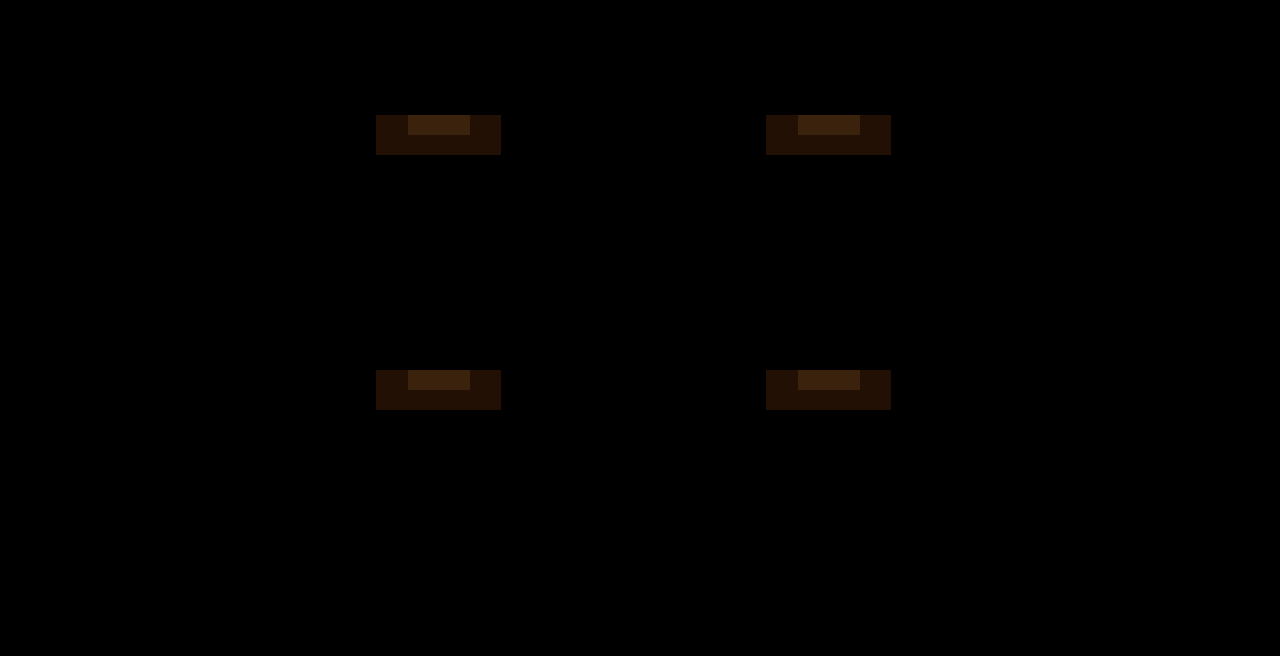
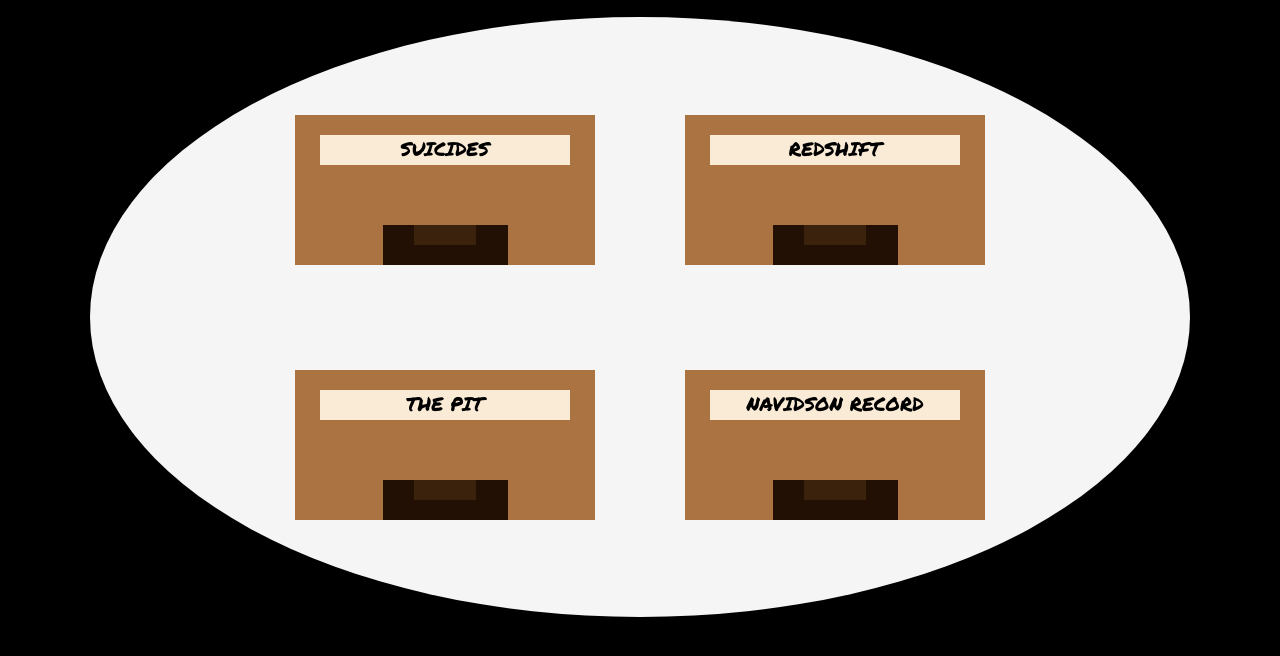
Before and after one commit to EmilioCoelho-ui/IMY320_2021_THECOUNCIL, a website: page content.html in a window 1280 px wide. Shown: the part 72-728 px from the top of the page. Drawn offline with Linux system fonts and the light colour scheme; files whose address does not match are found by name.

Commit message:
Updated launch page styling

```diff
--- a/css/content.css
+++ b/css/content.css
@@ -13,16 +13,6 @@ body {
     margin: 0;
     background-color: black;
 }
-/*
-.navbar {
-    color: gold;
-    font-size: 60px;
-    font-family: Azeret;
-    background-color: #1f2124;
-    top: 0px;
-    width: 100%;
-}
- */
 
 .burger-menu {
     /*font-size: 70px;*/
@@ -41,7 +31,7 @@ body {
     text-align: center;
 }
 
-.outercontainer {
+.outer-container {
     width: 300px;
     height: 150px;
     background-color: #AB7342;
@@ -51,12 +41,12 @@ body {
     transition: transform .5s; /* Animation */
 }
 
-.outercontainer:hover {
+.outer-container:hover {
     transform: scale(1.1);
 }
 
 
-.innercontainer {
+.inner-container {
     width: 250px;
     height: 30px;
     margin: auto;
@@ -82,9 +72,11 @@ body {
     text-align: center;
 }
 
-.safecircle {
+.safe-circle {
     padding: 50px;
+    /*
     height: device-width;
+    */
     width: 1100px;
     border-radius: 50%;
     background-color: whitesmoke;
```
